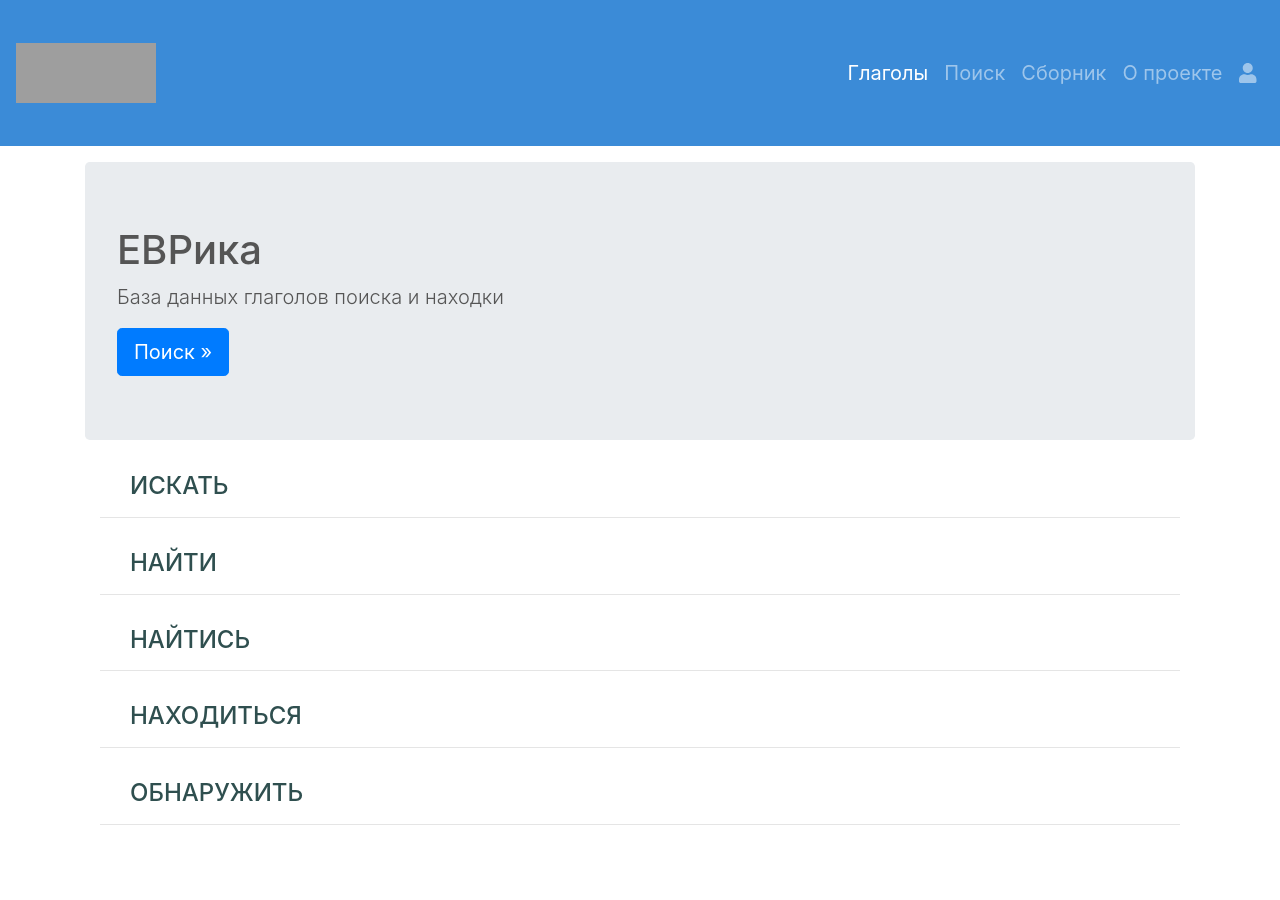
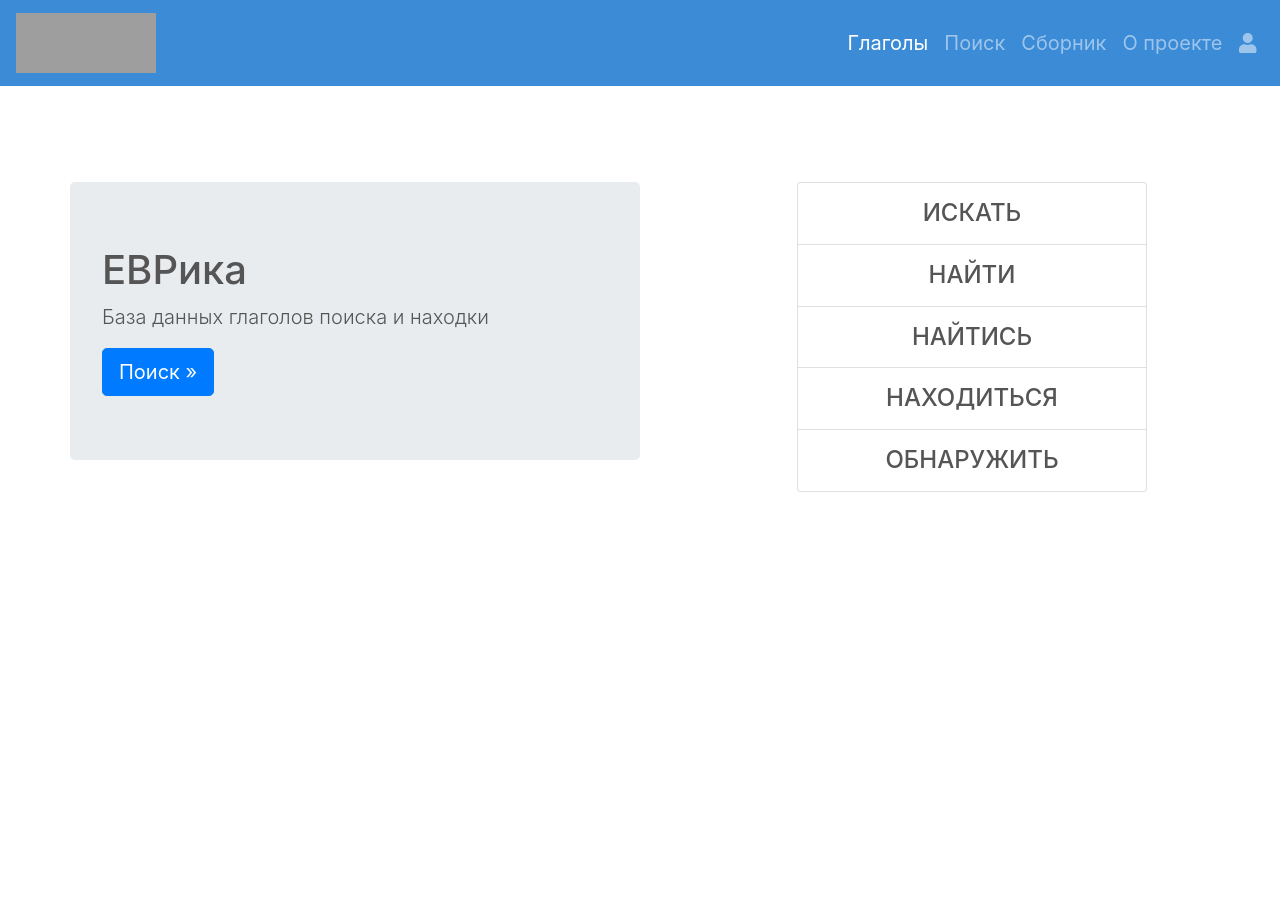
Before and after one commit to kategerasimenko/search_find, a Django app: page / in a window 1280 px wide. After the commit the page ends 492 px from the top, so only its background shows below. Run offline with Django 3.2, Linux system fonts and the light colour scheme; data comes from the database, SQL or seed files in the repository; some libraries are stand-ins or nearby versions; grey boxes are pictures that could not be loaded.

```diff
--- a/search_find_verbs/static/css/style.css
+++ b/search_find_verbs/static/css/style.css
@@ -5,10 +5,6 @@ body {
 
     --webkit-font-smoothing: antialised;
     --webkit-overflow-scrolling: touch;
-}
-
-hr{
-    padding-bottom: 15px;
 }
 
 a {
@@ -19,10 +15,6 @@ a:hover, a:focus{
     color: #7b7b7b;
     text-decoration: none;
     outline: 0;
-}
-
-img {
-    margin: 30px auto;
 }
 
 [size='md'] {
@@ -36,10 +28,6 @@ img {
 
 .navbar-dark{
     font-size: 20px;
-}
-
-.footer{
-    margin-top: 60px;
 }
 
 .table-font{
@@ -61,23 +49,3 @@ img {
 .biblio{
     font-size: larger;
 }
-
-#verb{
-    padding: 20px;
-    padding-left: 70px;
-    /*margin-top: 20px;*/
-    /*margin-bottom: 20px;*/
-    /*background-color: whitesmoke;*/
-}
-
-#search-example{
-    margin-top: 40px;
-}
-
-#search-instruction{
-    margin-top: 20px;
-}
-
-#search-instruction-card{
-    margin-bottom: 30px;
-}
--- a/search_find_verbs/templates/index.html
+++ b/search_find_verbs/templates/index.html
@@ -37,24 +37,23 @@
             </ul>
         </div>
     </nav>
-    <main role="main" class="container mt-3">
-        <div class="jumbotron">
+    <div class="container mt-5">
+        <div class="row">
+            <div class="col-6 jumbotron mt-5 mr-auto">
                 <h1>ЕВРика</h1>
                 <p class="lead">База данных глаголов поиска и находки</p>
                 <a class="btn btn-lg btn-primary" href="{% url 'search' %}" role="button">Поиск &raquo;</a>
             </div>
-        <div class="container">
+            <div class="col-4 mt-5 mr-5">
+                <ul class="list-group">
                     {% for f in field_list %}
-                <div class="container">
-                    <div class="col">
-                        <h4><a href="{% url 'semanticfield' f.id %}">{{ f }}</a></h4>
+                    <a href="{% url 'semanticfield' f.id %}" class="h4 text-center list-group-item py-3">{{ f }}</a>
+                    {% endfor %}
+                </ul>
             </div>
         </div>
-                <hr>
-            {% endfor %}
     </div>
-    </main>
-    <footer class="footer sticky-bottom"></footer>
+    <footer class="footer sticky-bottom mt-5"></footer>
     <script src="//code.jquery.com/jquery-3.2.1.slim.min.js"></script>
     <script src="//maxcdn.bootstrapcdn.com/bootstrap/4.0.0/js/bootstrap.min.js"></script>
 </body>
```
Also changed, not shown: search_find_verbs/templates/about.html (+12 -7 lines), search_find_verbs/templates/articles.html (+5 -5 lines), search_find_verbs/templates/results.html (+5 -5 lines), search_find_verbs/templates/search_form.html (+7 -5 lines), search_find_verbs/templates/verb.html (+5 -5 lines). Lines whose indentation alone changed are shown as unchanged.
